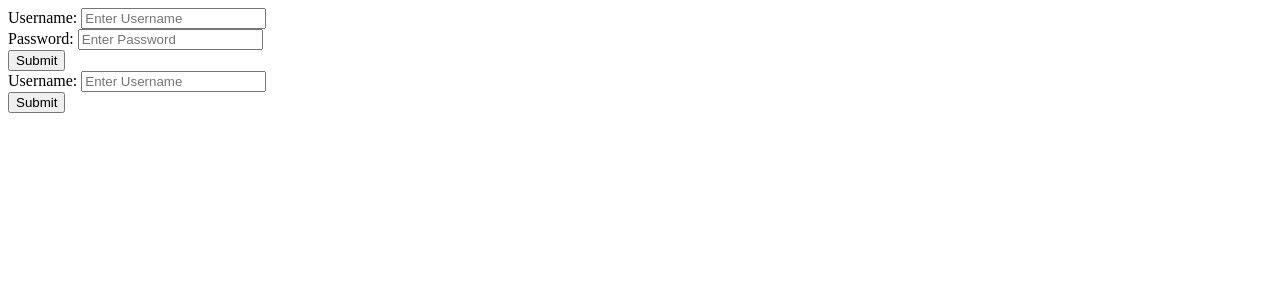
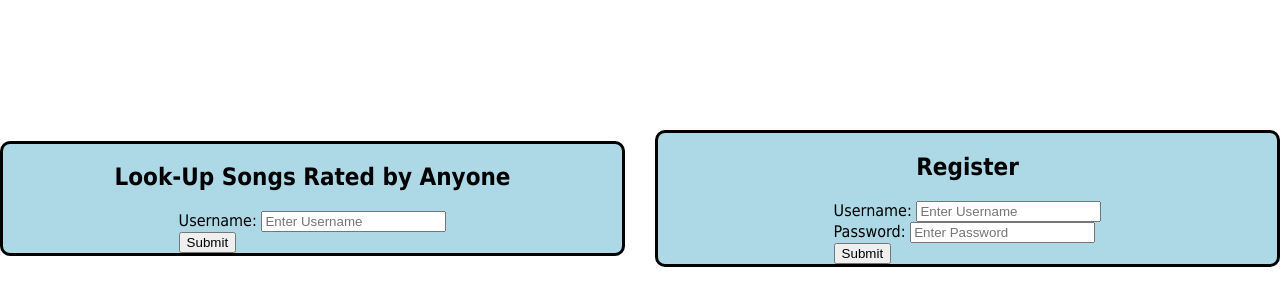
Before and after one commit to iarmourgarb/project-SIM, a Django app: page / in a window 1280 px wide. Shown: the top 306 px of the page. Run offline with Django 4.2, Linux system fonts and the light colour scheme.

Commit message:
styles for django

```diff
--- /dev/null
+++ b/django_app/tables_app/static/tables_app/styles.css
@@ -0,0 +1,38 @@
+
+/* font */
+@import url('https://fonts.googleapis.com/css2?family=Noto+Sans+SC&display=swap');
+
+
+body {
+    font-family: 'Tahoma', sans-serif;
+    padding-top: 30px;
+    margin:0 auto;
+    background-color: white;
+    /* overflow-x: hidden; */
+}
+
+
+/* setting up the container for the forms */
+.grid-container {
+    display: grid;
+    grid-template-columns: 1fr 1fr;
+    grid-gap: 30px;
+    padding-top: 100px;
+    align-items:center;
+    background-color: white;
+}
+
+.grid-item {
+        display: grid;
+        align-items: center;
+        justify-items: center;
+        border-radius: 10px;
+        border-color: black;
+        background-color: lightblue;
+        border-style:solid;
+      }
+
+.flex-box {
+
+
+}
--- a/django_app/tables_app/templates/tables_app/index.html
+++ b/django_app/tables_app/templates/tables_app/index.html
@@ -1,11 +1,29 @@
+<!--
+  COMP 333: Software Engineering
+  Sam Ephron, Magda Kisielinska, Isabel Armour-Garb
+-->
 
+{% load static %}
 <!DOCTYPE HTML>
 <html lang="en">
 <head>
     <meta http-equiv="Content-Type" content="application/x-www-form-urlencoded"/>
     <title>Homework 2</title>
+    <link rel="stylesheet" type="text/css" href="{% static 'tables_app/styles.css' %}">
 </head>
+<body>
+    <div class="grid-container">
+        <div class="grid-item">
+            <h2> Look-Up Songs Rated by Anyone </h2>
+            <form method="POST" action="">
+                {% csrf_token %}
+                Username: <input type="text" name="user" placeholder="Enter Username"/><br>
+                <input type="submit" name="song_retrieval" placeholder="Retrieve Songs"/>
+            </form>
+        </div>
 
+        <div class="grid-item">
+            <h2> Register </h2>
             <form method="POST" action="">
                 {% csrf_token %}
                 Username: <input type="text" name="username" placeholder="Enter Username"/><br>
@@ -13,11 +31,13 @@
                 <input type="submit" name="registration" placeholder="Register"/>
             </form>
 
-<form method="POST" action="">
-    {% csrf_token %}
-    Username: <input type="text" name="user" placeholder="Enter Username"/><br>
-    <input type="submit" name="song_retrieval" placeholder="Retrieve Songs"/>
-</form>
+        </div>
+    </div>
+
+
+
+
+
 
     {% if type == "registration" %}
         {% if error %}
@@ -35,3 +55,6 @@
             {% endfor %}
         {% endif %}
     {% endif %}
+
+</body>
+</html>
```
Lines whose indentation alone changed are shown as unchanged.
